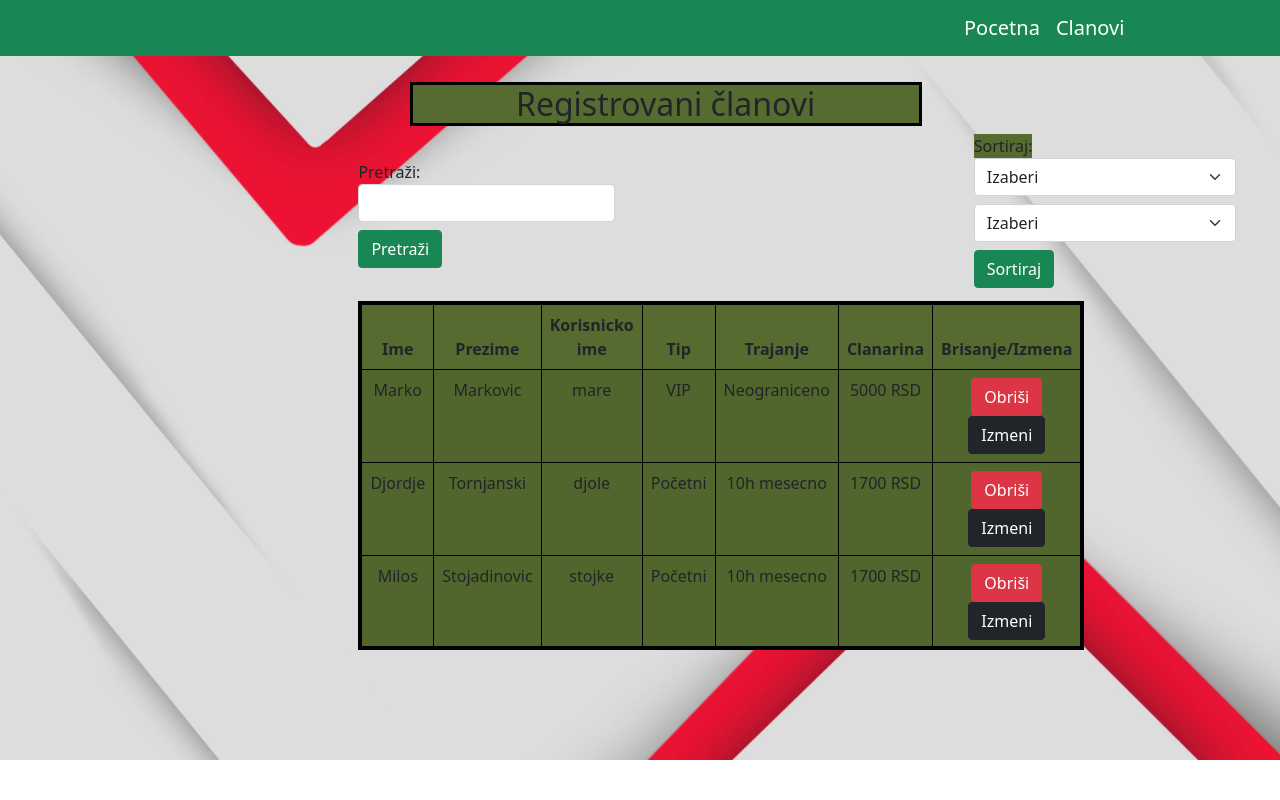
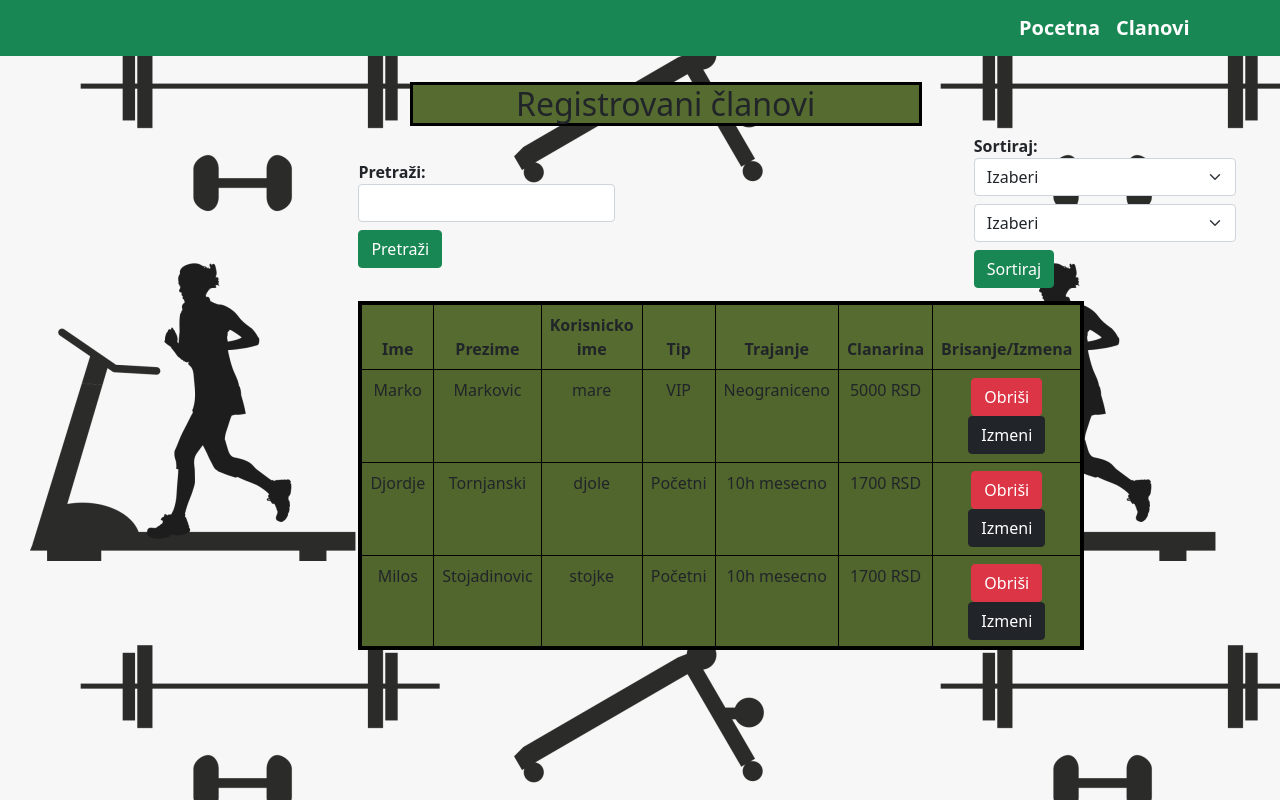
Before and after one commit to Peka124/Domaci1, a PHP site: page /prikazClanova.php in a window 1280 px wide. Run offline with PHP 8.4, Linux system fonts and the light colour scheme; data comes from the database, SQL or seed files in the repository; data that the repository does not hold is empty.

Commit message:
Nove izmene 1

```diff
--- a/css/style.css
+++ b/css/style.css
@@ -6,10 +6,11 @@
 }
 
 .pocetna {
-  background-image: url("../slike/Login1.jpg");
-  background-position: center;
-  background-repeat: no-repeat;
-  background-size: cover;
+  background-image: url("../slike/Login5.jpg");
+}
+
+.edit {
+  background-image: url("../slike/Login4.jpg");
 }
 
 .text-left {
--- /dev/null
+++ b/dodajClana.php
@@ -0,0 +1,25 @@
+<?php
+require 'domen/Clan.php';
+
+if(isset($_POST["action"])){
+    if($_POST["action"]=="insert"){
+        insert();
+    }
+}
+
+function insert()
+{
+    global $conn;
+    $name=$_POST["ime"];
+    $lastname=$_POST["prezime"];
+    $username=$_POST["username"];
+    $password=$_POST["password"];
+    $email=$_POST["email"];
+    $type=$_POST["tip"];
+
+    $query="INSERT INTO clan VALUES('', '$name', '$lastname', '$username', '$password', '$email', '$type')";
+    mysqli_query($conn, $query);
+    echo "Uspesno dodat clan";
+}
+
+?>
--- a/editPrikazClana.php
+++ b/editPrikazClana.php
@@ -10,7 +10,7 @@
     <title>Izmena clana</title>
 </head>
 
-<body>
+<body class="edit">
 
     <?php
     include 'navbar.php';
--- a/javascript.js
+++ b/javascript.js
@@ -1,6 +1,7 @@
 $(function () {
   pretrazi();
   sortiraj();
+  SubmitData();
 });
 
 function pretrazi() {
@@ -39,3 +40,28 @@ function sortiraj() {
     });
   });
 }
+
+function SubmitData() {
+  $(document).ready(function () {
+    var data = {
+      name: $("#ime").val(),
+      lastname: $("#prezime").val(),
+      username: $("#username").val(),
+      password: $("#password").val(),
+      email: $("#email").val(),
+      type: $("#tip").val(),
+    };
+
+    $.ajax({
+      url: "dodajClana.php",
+      method: "post",
+      data: { ime: data.ime },
+
+      success: function (result) {
+        {
+          $("#dodajClanaForma").html(result);
+        }
+      },
+    });
+  });
+}
--- a/navbar.php
+++ b/navbar.php
@@ -1,8 +1,8 @@
 <nav class="navbar navbar-light bg-success">
     <div class="container-fluid">
-        <div class="nav-elementi">
-            <a class="navbar-brand text-white" id="pocetna-nav" href="index.php">Pocetna</a>
-            <a class="navbar-brand text-white" id="korisnici-nav" href="prikazClanova.php">Clanovi</a>
+        <div class="nav-elementi" id="navigacija">
+            <a class="navbar-brand text-white" id="pocetna-nav" href="index.php"><b>Pocetna</b></a>
+            <a class="navbar-brand text-white" id="korisnici-nav" href="prikazClanova.php"><b>Clanovi</b></a>
         </div>
     </div>
 </nav>
--- a/prikazClanova.php
+++ b/prikazClanova.php
@@ -22,13 +22,13 @@
 
     <div class="pre-sor-div">
         <div id="div-pretrazi">
-            <label>Pretraži:</label>
+            <label><b>Pretraži:</b></label>
             <input type="text" class="form-control" id="txtPretraga">
             <button class="btn btn-success mt-2" id="pretraziBtn">Pretraži</button>
         </div>
 
         <div id="div-sortiraj">
-            <label style="background-color: darkolivegreen;">Sortiraj:</label>
+            <label><b>Sortiraj:</b></label>
             <select class="form-select" id="selKolona">
                 <option>Izaberi</option>
                 <option value="ime">Ime</option>
@@ -85,12 +85,14 @@
                         <a href="editPrikazClana.php?clanId=<?php echo $sviClanovi[$i]->clanId ?>"><button class="btn btn-dark" id="izmeni-button" value="<?php echo $sviClanovi[$i]->clanId; ?>">Izmeni</button></a>
                     </td>
                 <tr>
-
                 <?php
             }
                 ?>
+
         </tbody>
-    </table>
+
+
+
 
 
 
--- a/sortirajClanove.php
+++ b/sortirajClanove.php
@@ -8,6 +8,7 @@ $connection = new mysqli($hostName, $username, $password, $dbname);
 
 $kolona = $_POST['KolonaSort'];
 $sort = $_POST['Sort'];
+
 
 $sqlQuery = "SELECT c.id as clanId, c.ime, c.prezime, c.username, c.email, t.naziv, t.clanarina, t.trajanje
          FROM clan c JOIN tip t ON c.tip_id=t.id ORDER BY $kolona $sort";
```
Also changed, not shown: index.php (+8 -6 lines), slike/Login1.jpg (deleted), slike/Login3.jpg (deleted), slike/Login4.jpg (added), slike/Login5.jpg (added).
